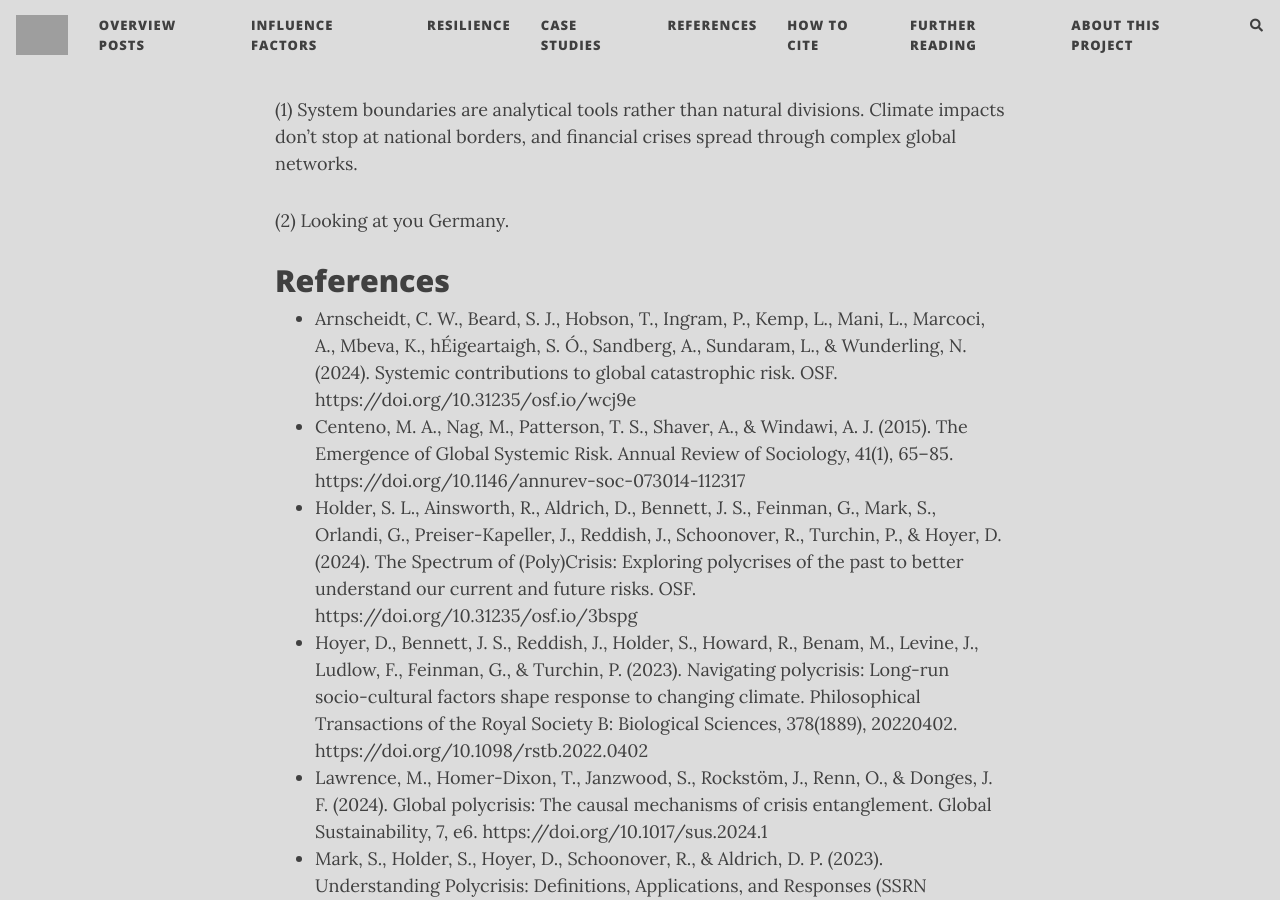
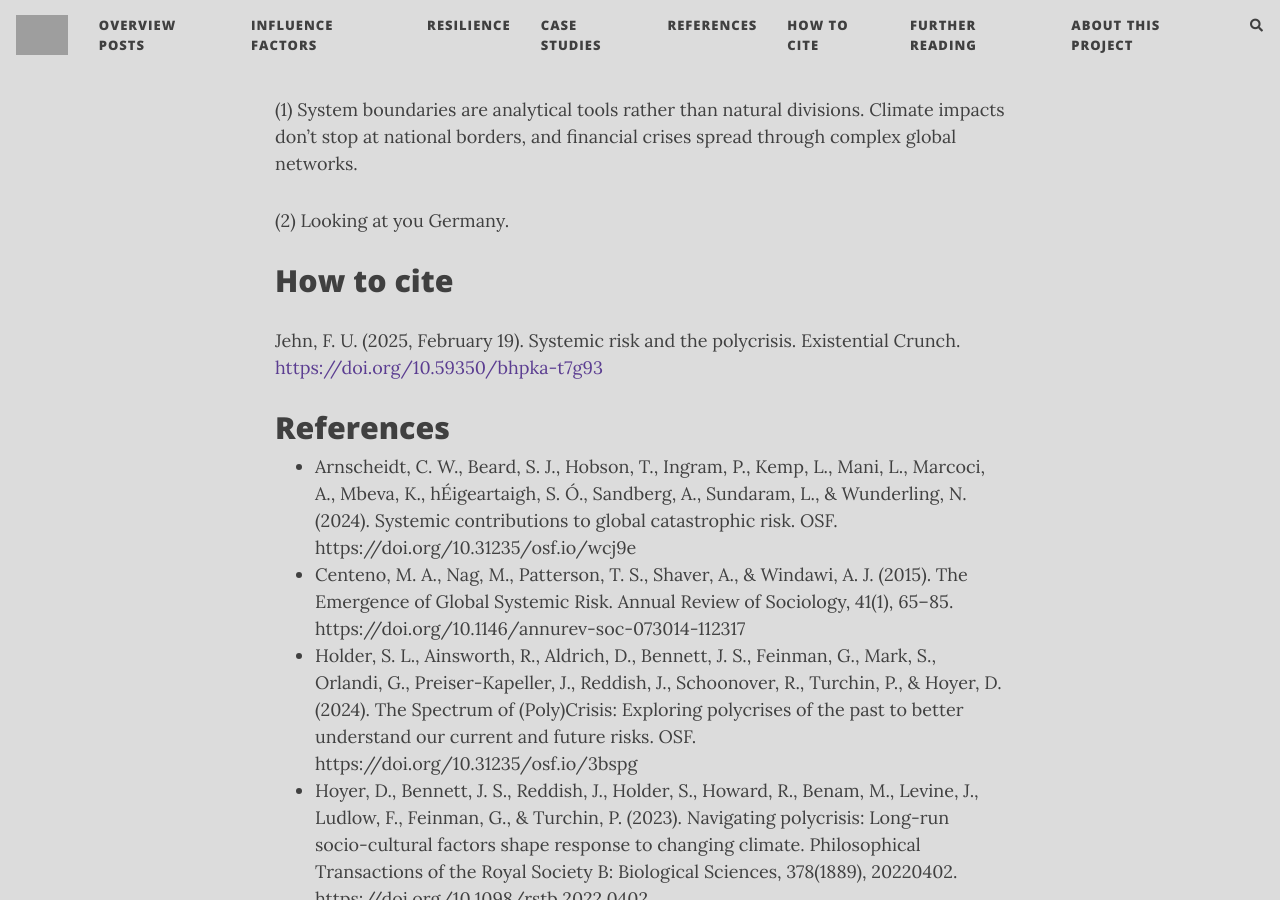
Before and after one commit to florianjehn/Societal_Collapse, a Jekyll site: the page built from _posts/2025-02-05-sys_crisis.md, in a window 1280 px wide and 900 px high, scrolled down 9664 px. Built offline with Jekyll 4.4.1, drawn with Linux system fonts in a browser that asks for light colours; nearby versions of some CDN libraries; comment, search, counter and statistics services are not loaded; grey boxes are pictures that could not be loaded.

Commit message:
Update 2025-02-05-sys_crisis.md

```diff
--- a/_posts/2025-02-05-sys_crisis.md
+++ b/_posts/2025-02-05-sys_crisis.md
@@ -102,6 +102,10 @@ Understanding systemic risk and polycrisis reveals both the fragility and resili
 
 (2) Looking at you Germany.
 
+# How to cite
+
+Jehn, F. U. (2025, February 19). Systemic risk and the polycrisis. Existential Crunch. [https://doi.org/10.59350/bhpka-t7g93](https://doi.org/10.59350/bhpka-t7g93)
+
 # References
 
 * Arnscheidt, C. W., Beard, S. J., Hobson, T., Ingram, P., Kemp, L., Mani, L., Marcoci, A., Mbeva, K., hÉigeartaigh, S. Ó., Sandberg, A., Sundaram, L., & Wunderling, N. (2024). Systemic contributions to global catastrophic risk. OSF. https://doi.org/10.31235/osf.io/wcj9e
```
